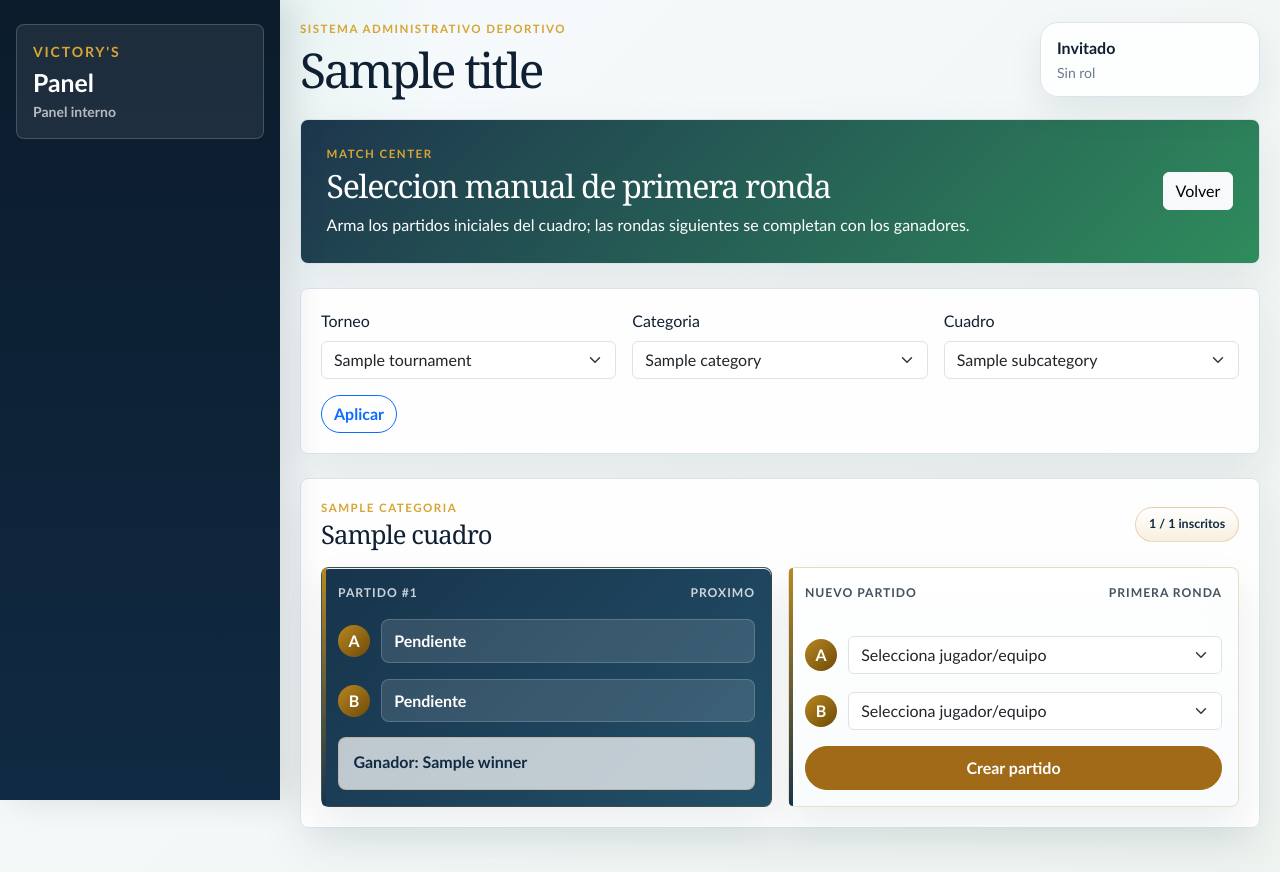
After one commit to JUANESTEBANORTIZRENDON/tennis, a Django app: template grand_slam_manager/templates/matches/first_round_pairings.html in a window 1280 px wide. The commit adds this page. Run offline with Django 5.2, Linux system fonts and the light colour scheme; tables that the repository leaves empty hold one stand-in row (values such as "Sample post"); the template is opened without the code that fills it: values that come from a table or form of the project are taken from there, most other values are stand-ins (such as "Sample title", 1, 10 or a date in 2020).

Commit message:
Update: match services, forms, migrations and first round pairings template

```diff
--- a/grand_slam_manager/apps/matches/urls.py
+++ b/grand_slam_manager/apps/matches/urls.py
@@ -11,6 +11,8 @@ from apps.matches import views
 urlpatterns = [
     path("matches/", views.match_list_view, name="match_list"),
     path("matches/create/", views.match_create_view, name="match_create"),
+    path("matches/first-round/", views.match_first_round_pairing_view, name="match_first_round_pairing"),
+    path("matches/first-round/create/", views.match_first_round_pairing_create_view, name="match_first_round_pairing_create"),
     path("matches/generate-first-round/", views.match_generate_first_round_view, name="match_generate_first_round"),
     path("matches/development/", views.match_development_list_view, name="match_development_list"),
     path("matches/<int:match_id>/center/", views.match_center_view, name="match_center"),
--- a/grand_slam_manager/apps/players/forms.py
+++ b/grand_slam_manager/apps/players/forms.py
@@ -137,8 +137,6 @@ class EntryForm(BootstrapFormMixin, forms.Form):
 
     subcategory_id = forms.TypedChoiceField(label="Cuadro", coerce=int)
     team_id = forms.TypedChoiceField(label="Equipo", coerce=int)
-    seed = forms.IntegerField(label="Siembra", min_value=1, required=False)
-    ranking_at_entry = forms.IntegerField(label="Ranking al inscribir", required=False)
     qualifying_method = forms.ChoiceField(label="Método clasificación", choices=QUALIFYING_METHOD_CHOICES, initial="Direct")
 
     def __init__(self, *args, subcategory_choices=None, team_choices=None, fixed_subcategory_id=None, **kwargs):
@@ -158,7 +156,6 @@ class EntryPlayerForm(BootstrapFormMixin, forms.Form):
     subcategory_id = forms.TypedChoiceField(label="Cuadro", coerce=int)
     team_id = forms.TypedChoiceField(label="Equipo inscrito", coerce=int)
     player_id = forms.ChoiceField(label="Jugador")
-    start_date = forms.DateField(label="Fecha inicio", widget=forms.DateInput(attrs={"type": "date"}))
 
     def __init__(
         self,
--- a/grand_slam_manager/apps/players/services/player_service.py
+++ b/grand_slam_manager/apps/players/services/player_service.py
@@ -170,13 +170,13 @@ def available_coach_player_choices(coach_id: int | None) -> list[tuple[str, str]
 def create_entry(data: dict) -> None:
     """Inscribe un equipo en un cuadro."""
 
-    call_stored_procedure("sp_create_entry", data, aliases={"seed": ["seed"]})
+    call_stored_procedure("sp_create_entry", data)
 
 
 def add_entry_team_player(data: dict) -> None:
     """Agrega jugador a un equipo que ya esta inscrito en el cuadro indicado."""
 
-    call_stored_procedure("sp_add_entry_team_player", {"role": "Player", **data})
+    call_stored_procedure("sp_add_entry_team_player", data)
 
 
 def entered_team_choices(tournament_id: int | None, category_id: int | None, subcategory_id: int | None) -> list[tuple[int | str, str]]:
@@ -215,6 +215,8 @@ def available_entry_team_choices(subcategory_id: int | None) -> list[tuple[int |
     """Equipos disponibles para inscribir en el cuadro seleccionado."""
 
     choices: list[tuple[int | str, str]] = [("", "Seleccione un equipo")]
+    if not subcategory_id:
+        return [("", "Seleccione primero un cuadro")]
     rows = fetch_stored_function_rows("sp_available_entry_teams_json", [subcategory_id])
     for row in rows:
         if not isinstance(row, dict):
--- a/grand_slam_manager/static/css/app.css
+++ b/grand_slam_manager/static/css/app.css
@@ -765,37 +765,150 @@ a { text-decoration: none; }
 }
 .data-table-wrap { border-radius: 18px; border: 1px solid var(--line); overflow: hidden; }
 .data-table { margin: 0; font-size: .92rem; }
-.data-table thead th { background: #edf4f8; color: var(--navy); white-space: nowrap; }
+.data-table thead th {
+  background: linear-gradient(180deg, #f9fbfd, #e8f0f5);
+  color: var(--navy);
+  white-space: nowrap;
+  border-bottom: 1px solid rgba(176,122,24,.22);
+}
 .data-table td { vertical-align: middle; }
 .table-sort-button {
   display: inline-flex;
   align-items: center;
   gap: .35rem;
-  width: auto;
-  min-height: 1.8rem;
-  padding: .2rem .5rem;
-  border: 1px solid rgba(16,42,67,.12);
-  border-radius: 6px;
-  background: linear-gradient(180deg, #fff, #f2efe7);
+  width: 100%;
+  min-height: 2rem;
+  padding: .24rem .65rem;
+  border: 1px solid rgba(176,122,24,.18);
+  border-radius: 999px;
+  background:
+    linear-gradient(180deg, rgba(255,255,255,.96), rgba(247,242,231,.9)),
+    radial-gradient(circle at top right, rgba(214,165,51,.16), transparent 4rem);
   color: var(--navy);
   font: inherit;
   font-weight: 900;
   text-align: left;
+  justify-content: space-between;
   cursor: pointer;
-  box-shadow: inset 0 1px 0 rgba(255,255,255,.9);
+  box-shadow: inset 0 1px 0 rgba(255,255,255,.95), 0 5px 12px rgba(16,42,67,.05);
+  transition: transform .18s ease, box-shadow .18s ease, background .18s ease;
 }
 .table-sort-button:hover,
 .table-sort-button.is-active {
   color: #fff;
   border-color: rgba(176,122,24,.44);
-  background: linear-gradient(135deg, #b8871f, #17344c);
-  box-shadow: 0 8px 18px rgba(23,52,76,.16);
+  background: linear-gradient(135deg, #17344c, #b8871f);
+  box-shadow: 0 10px 22px rgba(23,52,76,.18);
+  transform: translateY(-1px);
 }
 .sort-indicator {
   color: currentColor;
   font-size: .68rem;
   font-weight: 900;
   text-transform: uppercase;
+}
+.luxury-chip {
+  display: inline-flex;
+  align-items: center;
+  min-height: 2.2rem;
+  padding: .35rem .8rem;
+  border: 1px solid rgba(176,122,24,.28);
+  border-radius: 999px;
+  background: linear-gradient(180deg, #fff, #f8f0df);
+  color: var(--navy);
+  font-size: .78rem;
+  font-weight: 900;
+  box-shadow: inset 0 1px 0 rgba(255,255,255,.95);
+}
+.first-round-board__header {
+  display: flex;
+  align-items: center;
+  justify-content: space-between;
+  gap: 1rem;
+  margin-bottom: 1rem;
+}
+.pairing-lane {
+  display: grid;
+  grid-template-columns: repeat(auto-fit, minmax(260px, 1fr));
+  gap: 1rem;
+}
+.pairing-card {
+  position: relative;
+  display: grid;
+  gap: .85rem;
+  min-height: 240px;
+  padding: 1rem;
+  border: 1px solid rgba(176,122,24,.24);
+  border-radius: 8px;
+  background:
+    linear-gradient(180deg, rgba(255,255,255,.98), rgba(248,251,252,.94)),
+    radial-gradient(circle at top right, rgba(184,135,31,.14), transparent 8rem);
+  box-shadow: 0 18px 40px rgba(16,42,67,.08), inset 0 1px 0 rgba(255,255,255,.92);
+}
+.pairing-card::before {
+  content: "";
+  position: absolute;
+  inset: 0 auto 0 0;
+  width: 4px;
+  border-radius: 8px 0 0 8px;
+  background: linear-gradient(180deg, #b8871f, #17344c);
+}
+.pairing-card.is-locked {
+  background: linear-gradient(135deg, #17344c, #234f68);
+  color: #fff;
+}
+.pairing-card__top {
+  display: flex;
+  justify-content: space-between;
+  gap: .75rem;
+  color: inherit;
+  font-size: .76rem;
+  font-weight: 900;
+  text-transform: uppercase;
+  letter-spacing: .08em;
+  opacity: .78;
+}
+.pairing-side,
+.pairing-select {
+  display: grid;
+  grid-template-columns: 2rem minmax(0, 1fr);
+  align-items: center;
+  gap: .7rem;
+  margin: 0;
+}
+.pairing-side strong,
+.pairing-select span {
+  display: inline-flex;
+  align-items: center;
+  justify-content: center;
+  width: 2rem;
+  height: 2rem;
+  border-radius: 999px;
+  background: linear-gradient(135deg, #b8871f, #6d4a09);
+  color: #fff;
+  font-weight: 900;
+}
+.pairing-side span {
+  min-height: 2.6rem;
+  padding: .55rem .75rem;
+  border: 1px solid rgba(255,255,255,.18);
+  border-radius: 8px;
+  background: rgba(255,255,255,.12);
+  font-weight: 900;
+}
+.pairing-card__form {
+  display: grid;
+  gap: .8rem;
+}
+.pairing-winner,
+.empty-bracket-note {
+  margin: 0;
+  padding: .75rem .9rem;
+  border: 1px solid rgba(176,122,24,.24);
+  border-radius: 8px;
+  background: rgba(255,255,255,.72);
+  color: var(--navy);
+  font-weight: 900;
 }
 .form-field {
   animation: formFieldArrive .22s ease both;
--- a/grand_slam_manager/templates/base.html
+++ b/grand_slam_manager/templates/base.html
@@ -7,7 +7,7 @@
   <meta name="viewport" content="width=device-width, initial-scale=1">
   <title>{% block title %}Victory's{% endblock %}</title>
   <link href="https://cdn.jsdelivr.net/npm/bootstrap@5.3.3/dist/css/bootstrap.min.css" rel="stylesheet">
-  <link href="{% static 'css/app.css' %}?v=luxury-table-filters-2" rel="stylesheet">
+  <link href="{% static 'css/app.css' %}?v=match-pairing-luxury-3" rel="stylesheet">
 </head>
 <body class="panel-{{ panel_variant|default:'guest' }}">
   <div class="app-shell">
--- /dev/null
+++ b/grand_slam_manager/templates/matches/first_round_pairings.html
@@ -0,0 +1,116 @@
+{% extends "base.html" %}
+{% block page_heading %}{{ title }}{% endblock %}
+{% block content %}
+  <section class="hero-panel mb-4">
+    <div>
+      <p class="eyebrow mb-1">Match Center</p>
+      <h2>Seleccion manual de primera ronda</h2>
+      <p class="mb-0">Arma los partidos iniciales del cuadro; las rondas siguientes se completan con los ganadores.</p>
+    </div>
+    <a class="btn btn-light" href="{{ back_url }}">Volver</a>
+  </section>
+
+  <section class="panel-card mb-4">
+    <form method="get" action="{% url 'match_first_round_pairing' %}" class="row g-3 align-items-end">
+      <div class="col-12 col-md-4">
+        <label class="form-label" for="pairing-tournament">Torneo</label>
+        <select id="pairing-tournament" name="tournament_id" class="form-select" onchange="this.form.submit()">
+          {% for tournament in tournament_options %}
+            <option value="{{ tournament.id }}" {% if tournament.selected %}selected{% endif %}>{{ tournament.label }}</option>
+          {% endfor %}
+        </select>
+      </div>
+      <div class="col-12 col-md-4">
+        <label class="form-label" for="pairing-category">Categoria</label>
+        <select id="pairing-category" name="category_id" class="form-select" onchange="this.form.submit()">
+          {% for category in category_options %}
+            <option value="{{ category.id }}" {% if category.selected %}selected{% endif %}>{{ category.label }}</option>
+          {% endfor %}
+        </select>
+      </div>
+      <div class="col-12 col-md-4">
+        <label class="form-label" for="pairing-subcategory">Cuadro</label>
+        <select id="pairing-subcategory" name="subcategory_id" class="form-select" onchange="this.form.submit()">
+          {% for subcategory in subcategory_options %}
+            <option value="{{ subcategory.id }}" {% if subcategory.selected %}selected{% endif %}>{{ subcategory.label }}</option>
+          {% endfor %}
+        </select>
+      </div>
+      <div class="col-auto">
+        <button class="btn btn-outline-primary" type="submit">Aplicar</button>
+      </div>
+    </form>
+  </section>
+
+  {% for group in board %}
+    <section class="panel-card mb-4 first-round-board">
+      <div class="first-round-board__header">
+        <div>
+          <p class="eyebrow mb-1">{{ group.categoria }}</p>
+          <h2 class="section-title mb-0">{{ group.cuadro }}</h2>
+        </div>
+        <span class="luxury-chip">{{ group.entries|length }} / {{ group.draw_size }} inscritos</span>
+      </div>
+
+      <div class="pairing-lane" aria-label="Partidos existentes">
+        {% for match in group.matches %}
+          <article class="pairing-card is-locked">
+            <div class="pairing-card__top">
+              <span>Partido #{{ match.match_id }}</span>
+              <span>{{ match.status }}</span>
+            </div>
+            <div class="pairing-side">
+              <strong>A</strong>
+              <span>{{ match.team_a|default:"Pendiente" }}</span>
+            </div>
+            <div class="pairing-side">
+              <strong>B</strong>
+              <span>{{ match.team_b|default:"Pendiente" }}</span>
+            </div>
+            {% if match.winner %}<p class="pairing-winner">Ganador: {{ match.winner }}</p>{% endif %}
+          </article>
+        {% endfor %}
+
+        {% for slot in group.open_slots %}
+          <article class="pairing-card">
+            <div class="pairing-card__top">
+              <span>Nuevo partido</span>
+              <span>Primera ronda</span>
+            </div>
+            <form method="post" action="{{ group.create_url }}" class="pairing-card__form">
+              {% csrf_token %}
+              <input type="hidden" name="pair_subcategory_id" value="{{ group.subcategory_id }}">
+              <label class="pairing-select">
+                <span>A</span>
+                <select class="form-select" name="team_a_id" required>
+                  <option value="">Selecciona jugador/equipo</option>
+                  {% for entry in group.choices %}
+                    <option value="{{ entry.team_id }}">#{{ entry.seed }} {{ entry.equipo }}</option>
+                  {% endfor %}
+                </select>
+              </label>
+              <label class="pairing-select">
+                <span>B</span>
+                <select class="form-select" name="team_b_id" required>
+                  <option value="">Selecciona jugador/equipo</option>
+                  {% for entry in group.choices %}
+                    <option value="{{ entry.team_id }}">#{{ entry.seed }} {{ entry.equipo }}</option>
+                  {% endfor %}
+                </select>
+              </label>
+              <button class="btn btn-court w-100" type="submit">Crear partido</button>
+            </form>
+          </article>
+        {% empty %}
+          {% if not group.matches %}
+            <div class="empty-bracket-note">Este cuadro todavia no tiene suficientes inscritos para crear parejas.</div>
+          {% endif %}
+        {% endfor %}
+      </div>
+    </section>
+  {% empty %}
+    <section class="panel-card">
+      <p class="text-muted mb-0">No hay cuadros disponibles para el torneo seleccionado.</p>
+    </section>
+  {% endfor %}
+{% endblock %}
```
Also changed, not shown: grand_slam_manager/apps/matches/services/match_service.py (+66 -2 lines), grand_slam_manager/apps/matches/views.py (+101 -21 lines), grand_slam_manager/templates/matches/match_list.html (+9 -8 lines), grand_slam_manager/apps/core/migrations/0025_auto_seed_and_current_entry_player_date.py (added), grand_slam_manager/apps/core/migrations/0026_match_pairing_board_and_progression.py (added).
